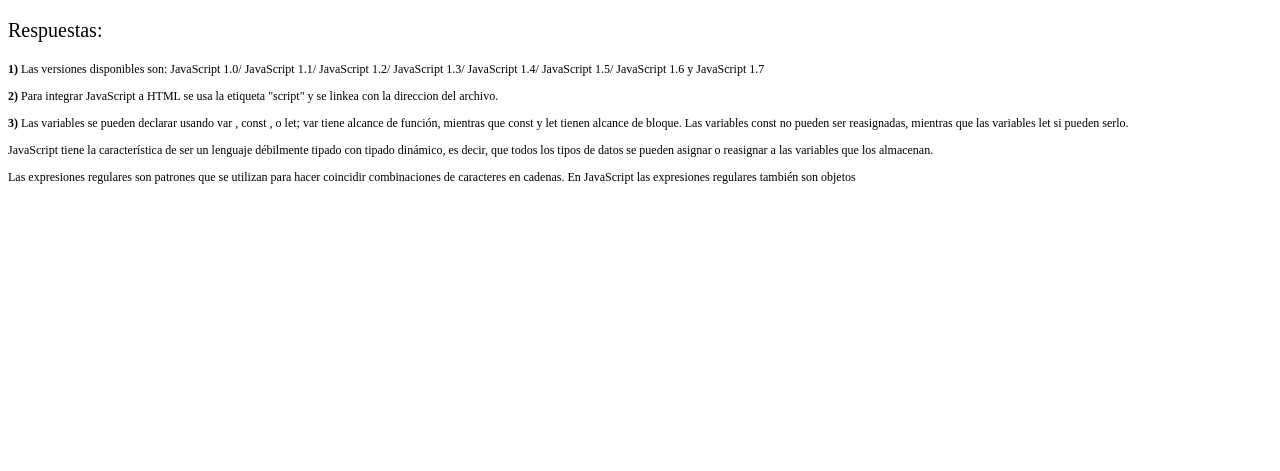
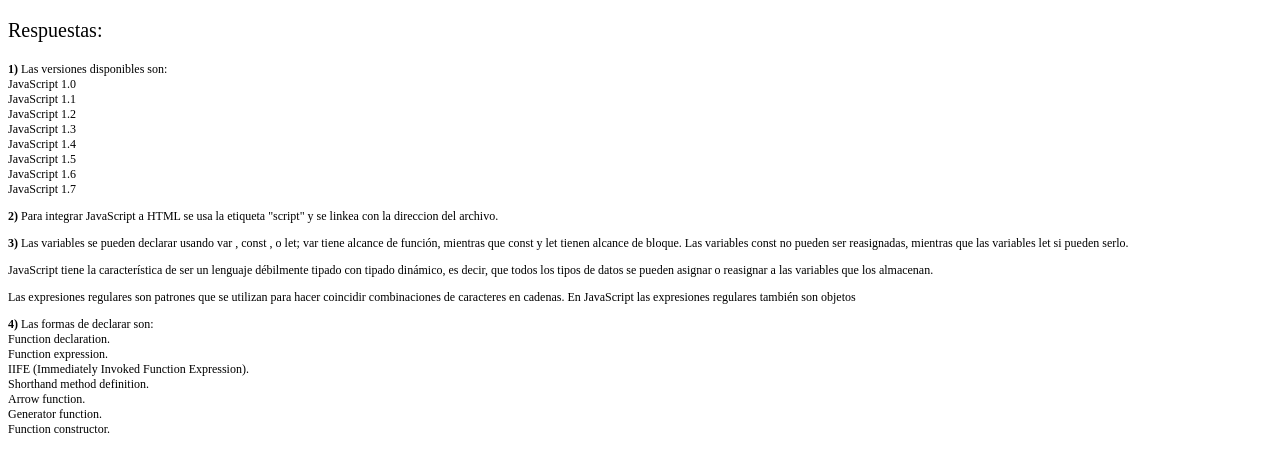
Before and after one commit to FrancoExequielMendez/TP6, a plain HTML site: page index.html in a window 1280 px wide. Shown: the part 61-532 px from the top of the page. Drawn offline with Linux system fonts and the light colour scheme; a script that the page names is missing; a web font is replaced by a local one.

Commit message:
Respuesta 4

```diff
--- a/index.html
+++ b/index.html
@@ -11,14 +11,14 @@
 <body>
     <h1>Trabajo Practico N°6</h1>
     <p class="consignas">Respuestas: </p>
-    <p><b>1)</b> Las versiones disponibles son:
-        JavaScript 1.0/
-        JavaScript 1.1/
-        JavaScript 1.2/
-        JavaScript 1.3/
-        JavaScript 1.4/
-        JavaScript 1.5/
-        JavaScript 1.6 y
+    <p><b>1)</b> Las versiones disponibles son: <br/>
+        JavaScript 1.0  <br/>
+        JavaScript 1.1  <br/>
+        JavaScript 1.2	<br/>
+        JavaScript 1.3	<br/>
+        JavaScript 1.4  <br/>
+        JavaScript 1.5  <br/>
+        JavaScript 1.6  <br/>
         JavaScript 1.7</p>
     <p><b>2)</b> Para integrar JavaScript a HTML se usa la etiqueta "script" y se linkea con la direccion del archivo.</p>
     <p><b>3)</b> Las variables se pueden declarar usando var , const , o let; var tiene alcance de función, mientras que const y let tienen alcance de bloque.
@@ -27,6 +27,14 @@
     reasignar a las variables que los almacenan. </p>
     <p>Las expresiones regulares son patrones que se utilizan para hacer coincidir combinaciones de caracteres en cadenas.
     En JavaScript las expresiones regulares también son objetos</p>
+    <p><b>4)</b> Las formas de declarar son: <br/>
+        Function declaration. <br/>
+        Function expression. <br/>
+        IIFE (Immediately Invoked Function Expression). <br/>
+        Shorthand method definition. <br/>
+        Arrow function. <br/>
+        Generator function. <br/>
+        Function constructor.</p>
 
 </body>
 </html>
```
